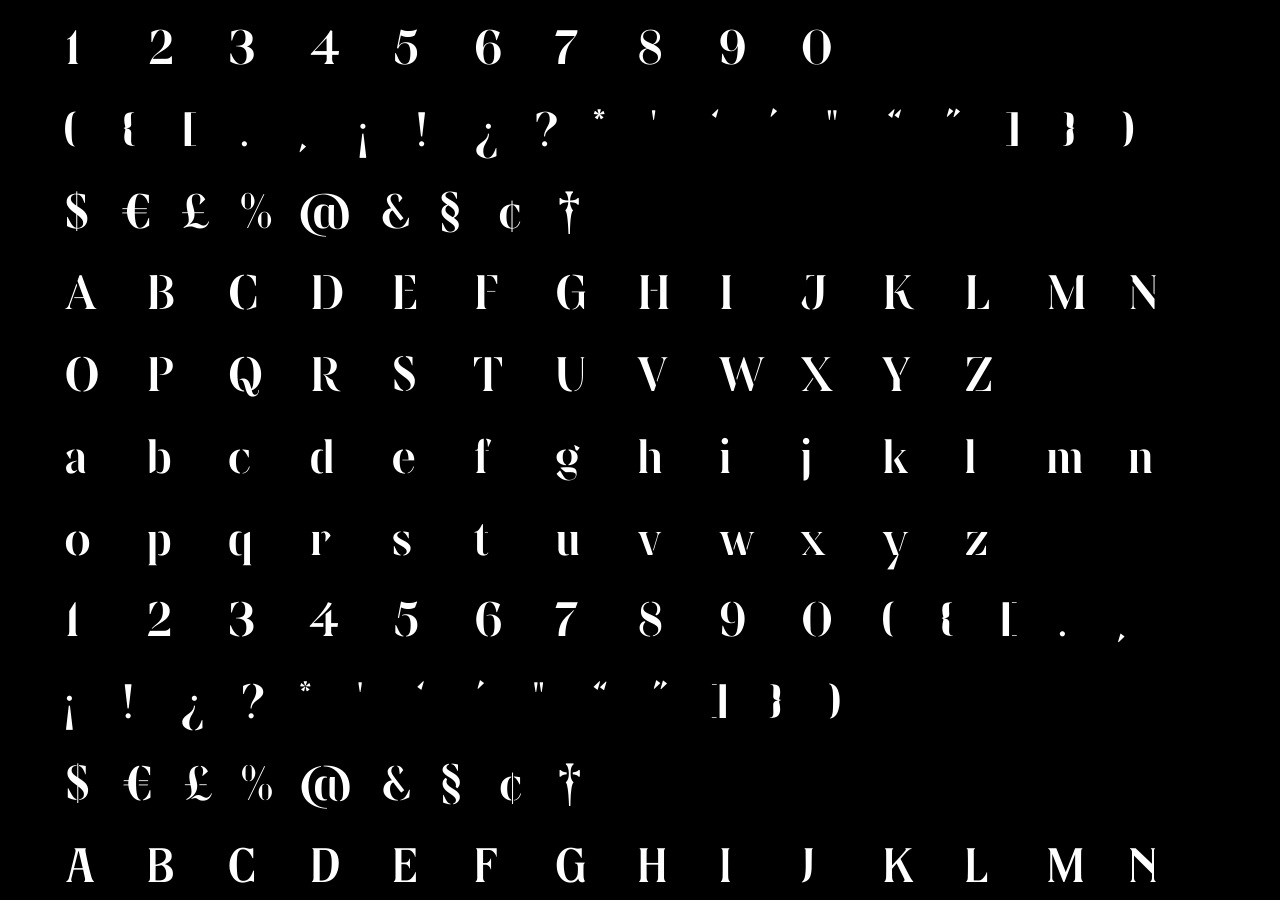
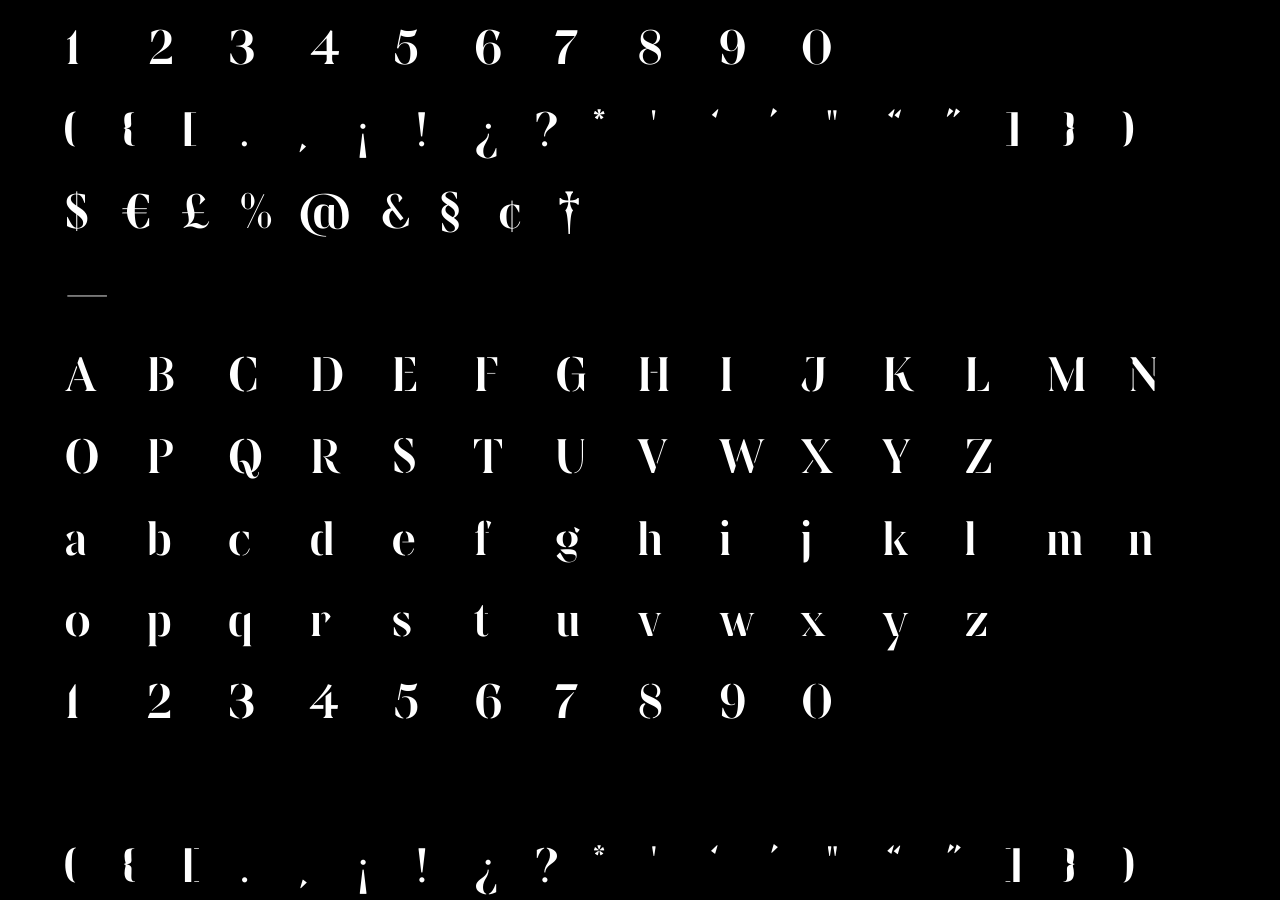
Before and after one commit to rnmp/jeans-dope-site, a Jekyll site: the page built from _projects/linsingen.md, in a window 1280 px wide and 900 px high, scrolled down 3792 px. Built offline with Jekyll 4.4.1, drawn with Linux system fonts in a browser that asks for light colours; some web fonts are replaced.

Commit message:
Updated Linsingen

```diff
--- a/_projects/linsingen.md
+++ b/_projects/linsingen.md
@@ -110,6 +110,7 @@
 </div>
 
 <div class="font-grid" style="font-family: 'Linsingen Stencil'; font-size: 4vw; font-weight: 300;">
+  <span><i>—</i></span>
   <div class="break"></div>
   <span><i>A</i></span>
   <span><i>B</i></span>
@@ -175,6 +176,7 @@
   <span><i>8</i></span>
   <span><i>9</i></span>
   <span><i>0</i></span>
+  <span class="break"></span>
   <span class="mini"><i>(</i></span>
   <span class="mini"><i>{</i></span>
   <span class="mini"><i>[</i></span>
@@ -272,6 +274,7 @@
   <span><i>8</i></span>
   <span><i>9</i></span>
   <span><i>0</i></span>
+  <span class="break"></span>
   <span class="mini"><i>(</i></span>
   <span class="mini"><i>{</i></span>
   <span class="mini"><i>[</i></span>
```
